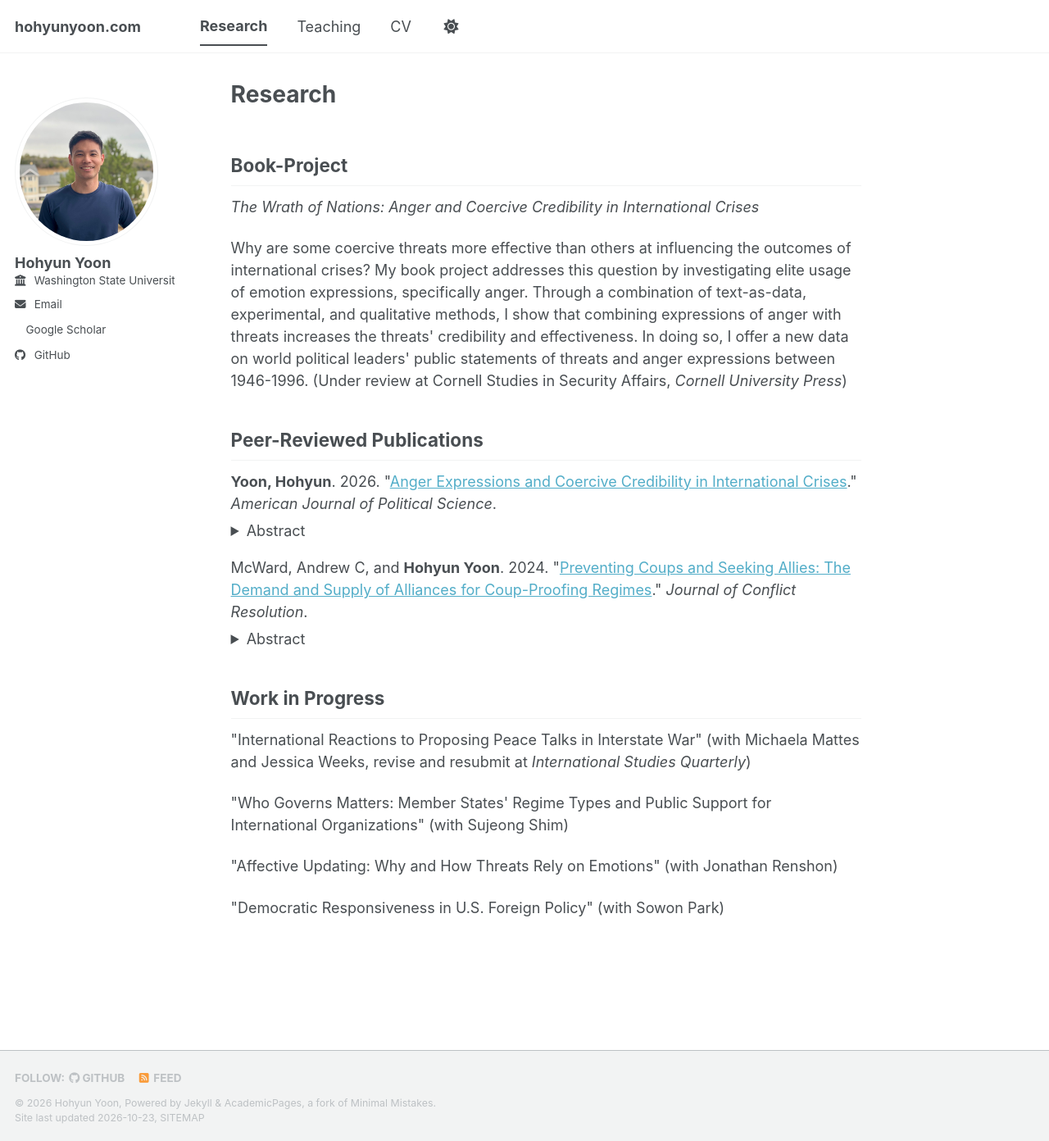
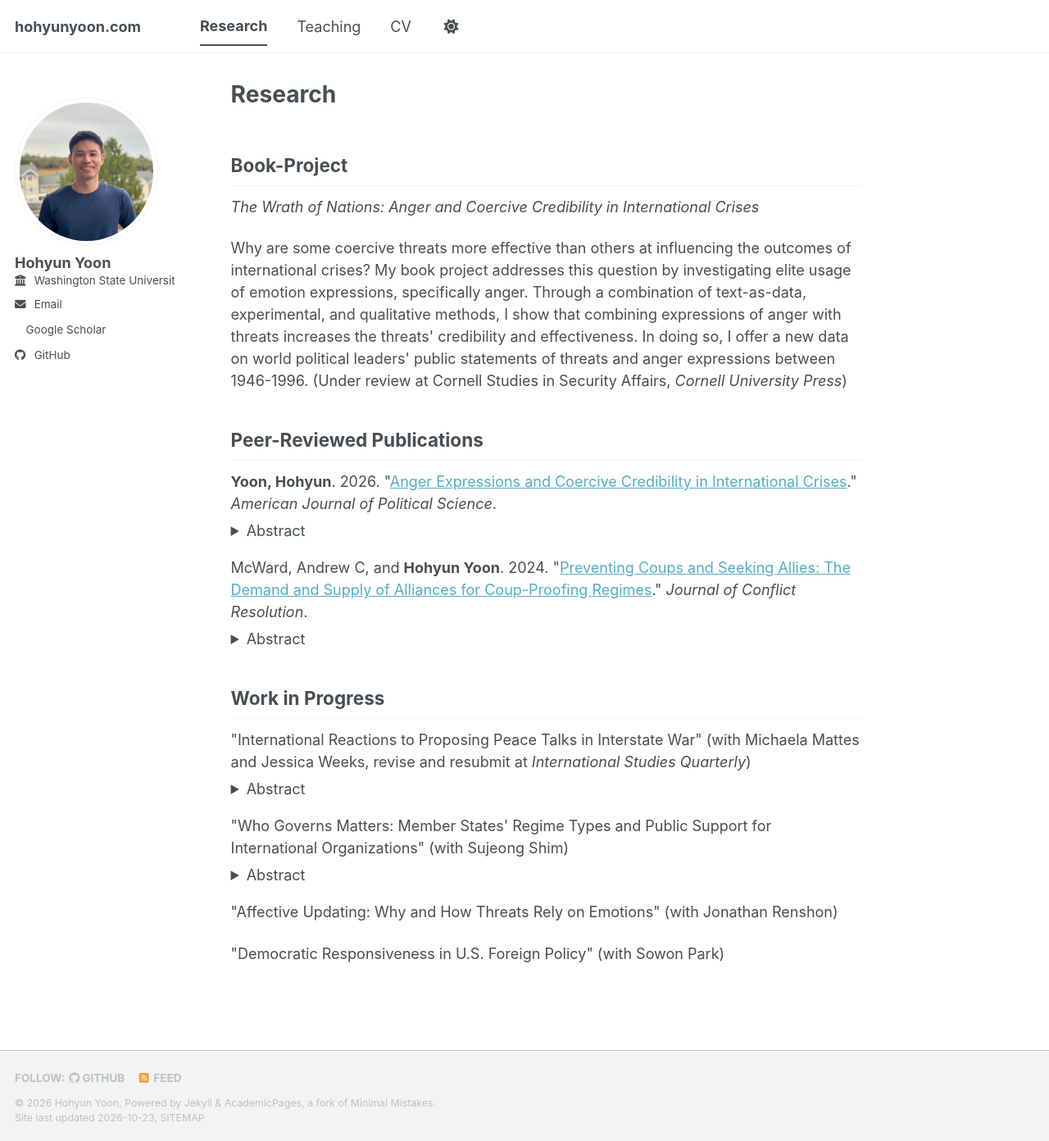
Before and after one commit to hohy-yoon/hohy-yoon.github.io, a Jekyll site: the page built from _pages/research.md, in a window 1280 px wide and 1392 px high. Shown: the whole window at 82% size. Built offline with Jekyll 4.4.1, drawn with Linux system fonts in a browser that asks for light colours; a style sheet for code colours, icons or effects is not loaded.

Commit message:
Update research.md

```diff
--- a/_pages/research.md
+++ b/_pages/research.md
@@ -31,7 +31,17 @@ author_profile: true
 
 <p>"International Reactions to Proposing Peace Talks in Interstate War" (with Michaela Mattes and Jessica Weeks, revise and resubmit at <em>International Studies Quarterly</em>)</p>
 
+<details>
+  <summary>Abstract</summary>
+  <p>Conventional wisdom suggests that proposing peace talks during wartime risks signaling weakness, emboldening opponents, and undermining domestic morale. Yet states often propose negotiations, particularly since World War II. In this manuscript, we explore the possibility that belligerents receive international benefits from offering to negotiate a peaceful ending to war. We first theorize how third-party observers—here, Americans—might respond to wartime peace proposals. We then test our conjectures using a survey experiment based on the Ukraine War. We find that offering to negotiate improves favorability toward the belligerent but does not produce tangible rewards such as greater support for economic cooperation or pressure on the opponent. Moreover, patently insincere peace proposals trigger significant international penalties. Our findings thus indicate that simply “being the side that wants peace” yields only modest international gains. At the same time, insincere proposals are potentially quite costly. Together, these dynamics imply that belligerents have limited international incentives to try to fool international observers by bogging down opponents with insincere peace talks, even in today’s pro-peace international system. Our findings also raise important new questions about the incentives behind wartime diplomacy.</p>
+</details>
+
 <p>"Who Governs Matters: Member States' Regime Types and Public Support for International Organizations" (with Sujeong Shim)</p>
+
+<details>
+  <summary>Abstract</summary>
+  <p>How does growing influence of authoritarian states affect public support for international organizations (IOs)? We argue that influential member states’ regime type provides citizens with a cue for evaluating IO legitimacy in democracies. As democratic publics generally associate nondemocracies with opaque governance practices and illiberal interests, information that nondemocracies are gaining greater institutional influence in an IO may reduce public support for the affected IO. Across four survey experiments in two democracies--the United States and South Korea---focusing on two major IOs---the UN Security Council and the IMF---we find that democratic publics are generally less willing to comply with or remain in IOs when governance reforms are described as empowering authoritarian rather than democratic states. These findings have important implications for the future of institutionalized multilateralism amid the rise of authoritarian states.</p>
+</details>
 
 <p>"Affective Updating: Why and How Threats Rely on Emotions" (with Jonathan Renshon)</p>
 
```
